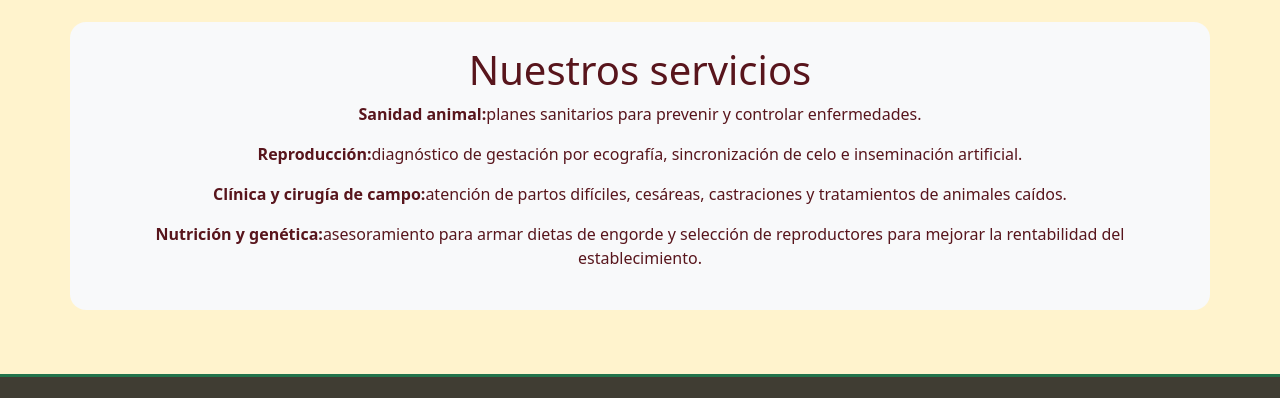
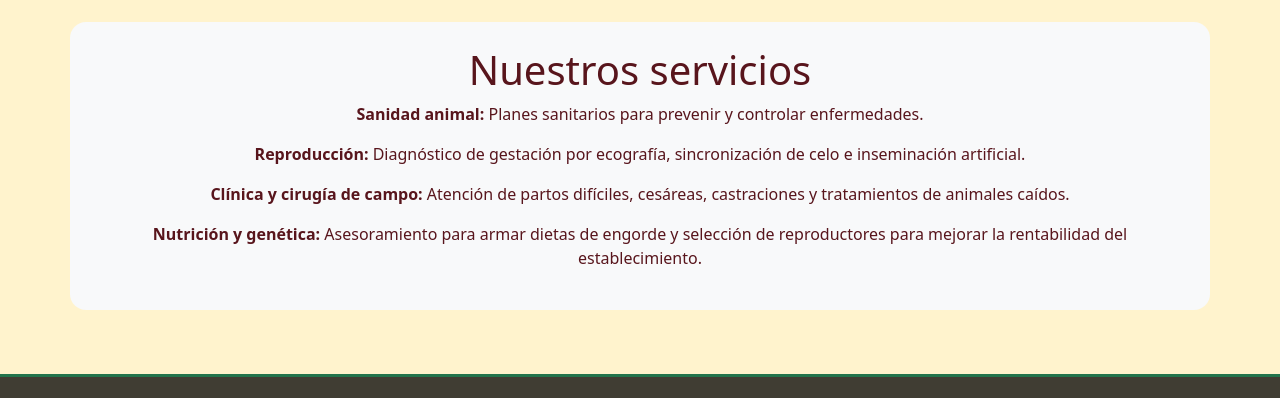
Before and after one commit to Jonhiemi/VeterinariaSegundaEntrega, a plain HTML site: page servicios.html in a window 1280 px wide. Shown: the part 850-1248 px from the top of the page. Drawn offline with nearby package versions, Linux system fonts and the light colour scheme.

Commit message:
Update servicios.html

```diff
--- a/servicios.html
+++ b/servicios.html
@@ -44,10 +44,10 @@
     <div class="row mb-3">
       <div class="col-12 bg-body-tertiary p-4 rounded-4">
         <h1 class="text-danger-emphasis">Nuestros servicios</h1>
-        <p class="text-danger-emphasis"><strong>Sanidad animal:</strong>planes sanitarios para prevenir y controlar enfermedades.</p>
-        <p class="text-danger-emphasis"><strong>Reproducción:</strong>diagnóstico de gestación por ecografía, sincronización de celo e inseminación artificial.</p>
-        <p class="text-danger-emphasis"><strong>Clínica y cirugía de campo:</strong>atención de partos difíciles, cesáreas, castraciones y tratamientos de animales caídos.</p>
-        <p class="text-danger-emphasis"><strong>Nutrición y genética:</strong>asesoramiento para armar dietas de engorde y selección de reproductores para mejorar la rentabilidad del establecimiento.</p>
+        <p class="text-danger-emphasis"><strong>Sanidad animal:</strong> Planes sanitarios para prevenir y controlar enfermedades.</p>
+        <p class="text-danger-emphasis"><strong>Reproducción:</strong> Diagnóstico de gestación por ecografía, sincronización de celo e inseminación artificial.</p>
+        <p class="text-danger-emphasis"><strong>Clínica y cirugía de campo:</strong> Atención de partos difíciles, cesáreas, castraciones y tratamientos de animales caídos.</p>
+        <p class="text-danger-emphasis"><strong>Nutrición y genética:</strong> Asesoramiento para armar dietas de engorde y selección de reproductores para mejorar la rentabilidad del establecimiento.</p>
       </div>
     </div>
   </main>
```
